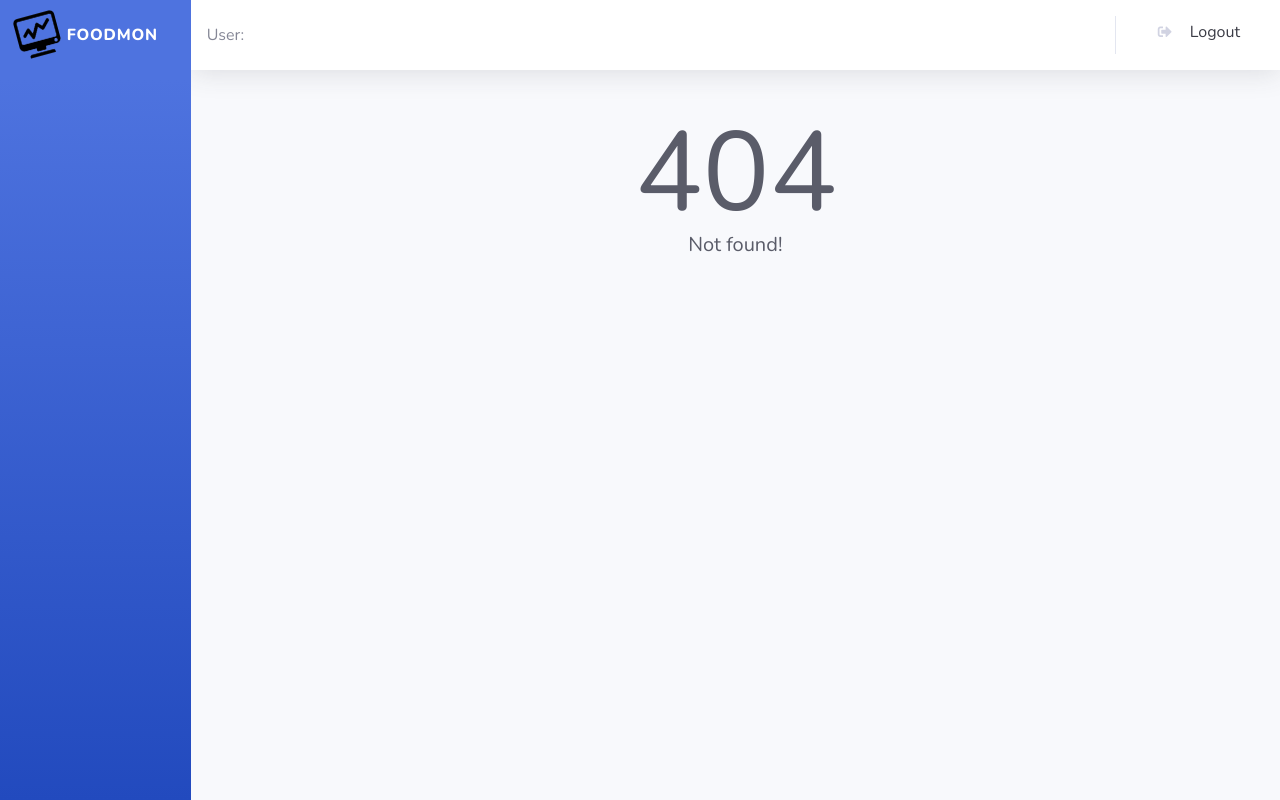
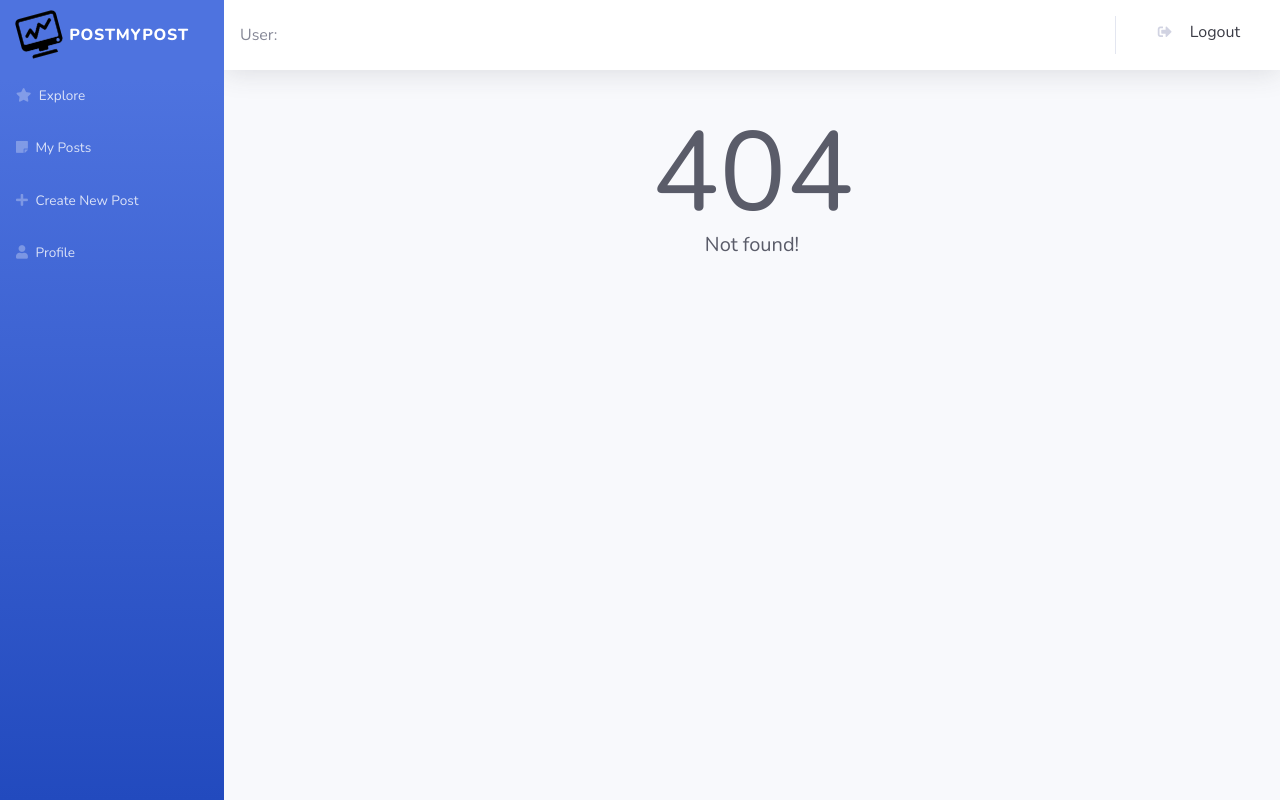
Before and after one commit to WillGAndre/SR_ASS2, a Flask app: template sr_web_vuln/app/templates/404.html in a window 1280 px wide. Run offline with Flask 2, Linux system fonts and the light colour scheme; the template is opened without the code that fills it, so the values that code supplies are empty.

Commit message:
blog posts

```diff
--- a/server.py
+++ b/server.py
@@ -4,6 +4,7 @@
 from datetime import datetime
 from flask import Flask, json, request, jsonify
 from flask_sqlalchemy import SQLAlchemy
+from flask_marshmallow import Marshmallow
 
 #app
 app = Flask(__name__)
@@ -21,6 +22,8 @@
 db = SQLAlchemy(app)
 dt_now = datetime.now()
 
+ma = Marshmallow(app)
+
 #models/db tables
 class User(db.Model):
     __tablename__ = "user"
@@ -29,6 +32,7 @@
     role = db.Column(db.String(50))
     posts = db.relationship("BlogPost")
 
+# blog post
 class BlogPost(db.Model):
     __tablename__ = "blogpost"
     id = db.Column(db.Integer, primary_key = True)
@@ -36,6 +40,26 @@
     body = db.Column(db.String(200))
     date = db.Column(db.DateTime, index = True, default = datetime.utcnow)
     user_id = db.Column(db.Integer, db.ForeignKey("user.id"), nullable = False)
+    visibility = db.Column(db.String(10))
+    edited = db.Column(db.String(3), default='no')
+
+    def __init__(self, title, body, date, user_id, visibility, edited):
+        self.title = title
+        self.body = body
+        self.date = date
+        self.user_id = user_id
+        self.visibility = visibility
+        self.edited = edited
+
+# post schema
+class PostSchema(ma.Schema):
+    class Meta:
+        fields = ('id', 'title', 'body', 'date', 'user_id', 'visibility', 'edited')
+
+# init schema
+post_schema = PostSchema()
+posts_schema = PostSchema(many=True)
+
 
 #routes
 @app.route("/user", methods=["POST"])
@@ -65,17 +89,97 @@
             }), 200
     return jsonify({"error": "User not found"}), 500
 
-@app.route("/blog_post/<user_id>", methods=["POST"])
+
+
+
+
+# -------------------------------- #
+#           BLOG POSTS             #
+# -------------------------------- #
+
+# create new blog post
+@app.route("/blog_post", methods=["POST"])
 def create_blog_post(user_id):
-    pass
 
+    # fields
+    title = request.json['title']
+    body = request.json['body']
+    date = datetime.now()
+    #user_id = request.json['user_id']
+    visibility = request.json['visibility']
+
+    if(visibility != 'private' and visibility != 'public'):
+        return forbidden()
+
+    try:
+        new_post =  BlogPost(title, body, date, user_id, visibility)
+
+        db.session.add(new_post)
+        db.session.commit()
+    except:
+        return forbidden()
+
+# edit blog post
+@app.route("/blog_post/<blog_post_id>", methods=["PUT"])
+def edit_blog_post(blog_post_id):
+    post = BlogPost.query.get(blog_post_id)
+
+    post.body = request.json['body']
+    post.visibility = request.json['visibility']
+    post.edited = "yes"
+
+    db.session.commit()
+
+    return post_schema.jsonify(post)
+
+
+# delete blog post
+@app.route("/blog_post/<blog_post_id>", methods=["DELETE"])
+def delete_blog_post(blog_post_id):
+    post = BlogPost.query.get(blog_post_id)
+
+    db.session.delete(post)
+    db.session.commit()
+
+    return post_schema.jsonify(post)
+
+
+# get all public blog posts (explore page)
+@app.route("/blog_posts", methods=["GET"])
+def get_public_blog_posts():
+    all_public_posts = BlogPost.query.filter_by(visibility='public')
+    result = posts_schema.dump(all_public_posts)
+
+    return jsonify(result)
+
+# get all blog posts from user (private and public)
+@app.route("/blog_posts/<user_id>", methods=["GET"])
+def get_my_blog_posts(user_id):
+    all_posts = BlogPost.all() # add user
+    result = posts_schema.dump(all_posts)
+
+    return jsonify(result)
+
+# get blog post by id
 @app.route("/blog_post/<blog_post_id>", methods=["GET"])
-def get_blog_post():
-    pass
+def get_blog_post(blog_post_id):
+    post = BlogPost.query.get(blog_post_id)
+    result = posts_schema.dump(post)
 
-@app.route("/blog_post/<user_id>", methods=["GET"])
-def get_blog_posts():
-    pass
+    return jsonify(result)
+
+
+# -------------------------------- #
+#               ERRORS             #
+# -------------------------------- #
+
+@app.errorhandler(404)
+def page_not_found():
+    return "<h1>404</h1><p>The resource could not be found.</p>", 404
+
+@app.errorhandler(403)
+def forbidden():
+    return "<h1>403</h1><p>Forbidden</p>", 403
 
 if __name__ == "__main__":
-    app.run(debug=True)
+    app.run(host='127.0.0.1', port=5050, debug=True)
--- a/sr_web_vuln/app/templates/404.html
+++ b/sr_web_vuln/app/templates/404.html
@@ -1,5 +1,5 @@
 {% extends "base.html" %} {% block head %}
-<title>Error Page - Streaming-Prj</title>
+<title>Error Page - PostMyPost</title>
 {% endblock %}  {% block content%}
 <div class="container-fluid">
   <div class="text-center mt-5">
--- a/sr_web_vuln/app/templates/500.html
+++ b/sr_web_vuln/app/templates/500.html
@@ -1,5 +1,5 @@
 {% extends "base.html" %} {% block head %}
-<title>Error Page - Streaming-Prj</title>
+<title>Error Page - PostMyPost</title>
 {% endblock %} {% block content%}
 <div class="container-fluid">
   <div class="text-center mt-5">
--- a/sr_web_vuln/app/templates/base.html
+++ b/sr_web_vuln/app/templates/base.html
@@ -53,9 +53,36 @@
                             <img src="{{ url_for('static', filename='logo.png') }}" style="width: 42px; height: 42px;">
                         </div>
                         <div class="sidebar-brand-text ml-2 pr-3">
-                            <span>FoodMon</span>
+                            <span>PostMyPost</span>
                         </div>
                     </a>
+
+                    <ul class="nav navbar-nav text-light" id="accordionSidebar">
+                        <li role="presentation" class="nav-item">
+                            <a class="nav-link" href="{{url_for('explore')}}">
+                                <i class="fas fa-star"></i>
+                                <span>Explore</span>
+                            </a>
+                        </li>
+                        <li role="presentation" class="nav-item">
+                            <a class="nav-link" href="{{url_for('index')}}">
+                                <i class="fas fa-sticky-note"></i>
+                                <span>My Posts</span>
+                            </a>
+                        </li>
+                        <li role="presentation" class="nav-item">
+                            <a class="nav-link" href="{{url_for('index')}}">
+                                <i class="fas fa-plus"></i>
+                                <span>Create New Post</span>
+                            </a>
+                        </li>
+                        <li role="presentation" class="nav-item">
+                            <a class="nav-link" href="{{url_for('index')}}">
+                                <i class="fas fa-user"></i>
+                                <span>Profile</span>
+                            </a>
+                        </li>
+                    </ul>
                 </div>
             </nav>
 
--- a/sr_web_vuln/app/templates/login.html
+++ b/sr_web_vuln/app/templates/login.html
@@ -5,7 +5,7 @@
           name="viewport"
           content="width=device-width, initial-scale=1.0, shrink-to-fit=no"
         />
-        <title>Login - FoodMon</title>
+        <title>Login - PostMyPost</title>
         <link
           rel="stylesheet"
           href="{{ url_for('static', filename='bootstrap.min.css') }}"
@@ -30,7 +30,7 @@
                                               style="width: 202px; height: 202px;"
                                               class="mt-3 mb-5"
                                             />
-                                          <h4 class="text-dark mb-4">FoodMon - Food Monitorization Platform</h4>
+                                          <h4 class="text-dark mb-4">PostMyPost - Blog Post Platform</h4>
                                         </div>
 
                                         <form action="" method="post" novalidate>
--- a/sr_web_vuln/app/templates/register.html
+++ b/sr_web_vuln/app/templates/register.html
@@ -5,7 +5,7 @@
           name="viewport"
           content="width=device-width, initial-scale=1.0, shrink-to-fit=no"
         />
-        <title>Register User - FoodMon</title>
+        <title>Register User - PostMyPost</title>
         <link
           rel="stylesheet"
           href="{{ url_for('static', filename='bootstrap.min.css') }}"
@@ -30,7 +30,7 @@
                                               style="width: 202px; height: 202px;"
                                               class="mt-3 mb-5"
                                             />
-                                          <h4 class="text-dark mb-4">FoodMon - Food Monitorization Platform</h4>
+                                          <h4 class="text-dark mb-4">PostMyPost - Blog Post Platform</h4>
                                         </div>
 
                                         <form action="" method="post">
```
Also changed, not shown: sr_web_vuln/app/routes.py (+30 -3 lines), sr_web_vuln/app/templates/explore.html (added, +33 -0 lines).
